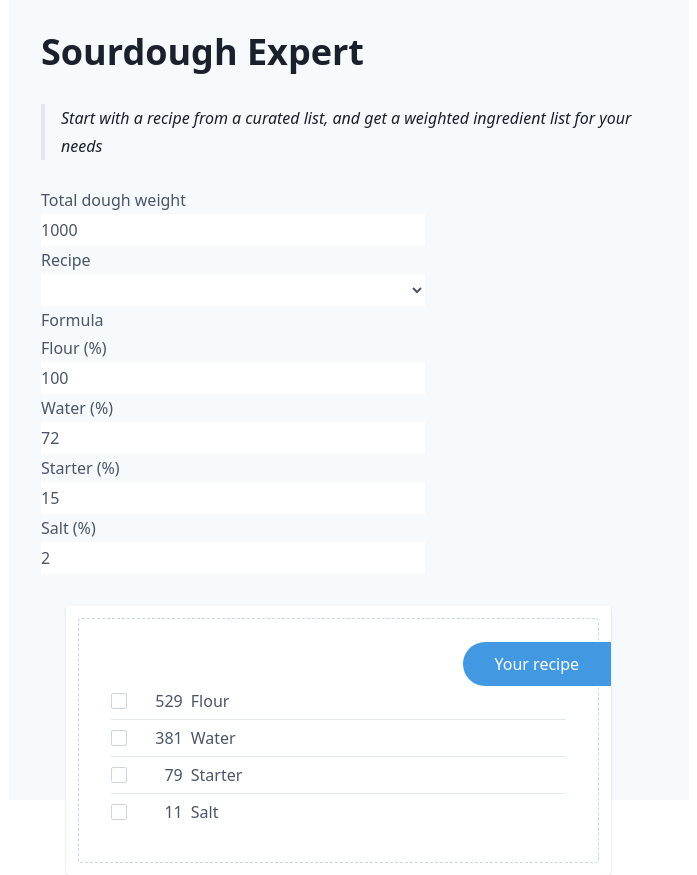
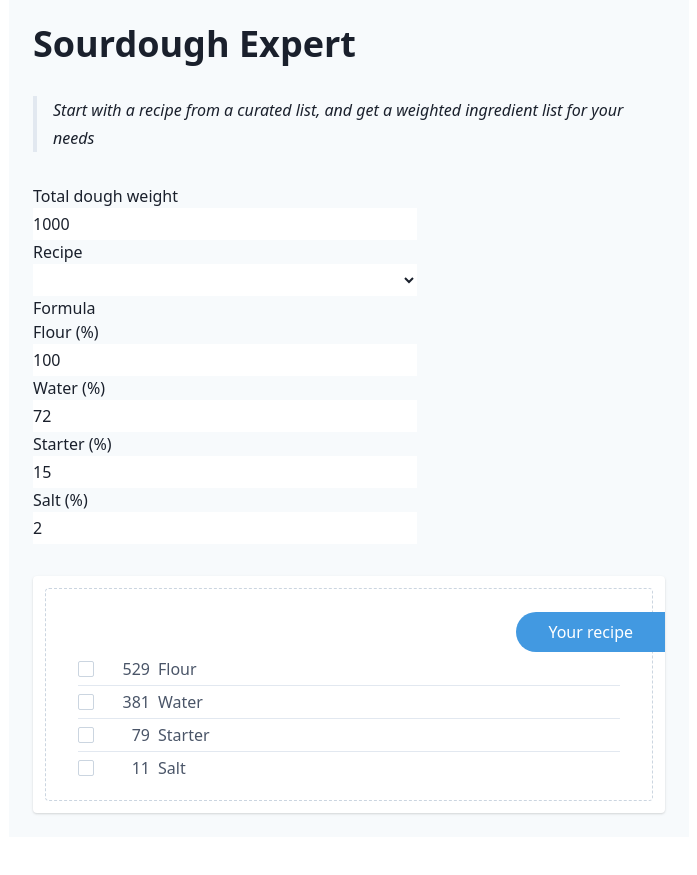
Before and after one commit to awerlang/sourdough, a Vue app: page / in a window 1280 px wide. Shown: the whole page, without its empty margins (291-988 px from the left). After the commit the page ends 837 px from the top, so only its background shows below. Built offline with nearby package versions, Linux system fonts and the light colour scheme.

Commit message:
feat: better spacing around elements

```diff
--- a/src/assets/styles/index.css
+++ b/src/assets/styles/index.css
@@ -9,9 +9,9 @@
   @apply bg-gray-100;
 
   width: clamp(50%, 680px, 100%);
-  height: 100vh;
+  min-height: 100vh;
   margin: auto;
-  padding: 32px;
+  padding: 24px;
 }
 
 @layer utilities {
--- a/src/components/Ingredients.vue
+++ b/src/components/Ingredients.vue
@@ -1,21 +1,21 @@
 <template>
-  <div class="relative sm:w-11/12 rounded bg-white shadow mx-auto mt-8 p-3">
+  <div class="relative rounded bg-white shadow p-3">
     <div
       class="absolute right-0 mt-4 sm:mt-6 rounded-l-full bg-blue-500 text-white py-2 px-8"
     >
       Your recipe
     </div>
     <div
-      class="border border-dashed divide-y border-gray-400 rounded p-8 pt-16"
+      class="border border-dashed divide-y border-gray-400 rounded p-4 pt-16 sm:px-8"
     >
       <div
         v-for="item in ingredients"
         :key="item.name"
         class="grid gap-2 text-gray-700 py-1"
-        style="grid-template-columns: 2em 2em auto"
+        style="grid-template-columns: 1em 3em auto"
       >
         <span class="w-4 h-4 border rounded-sm border-gray-400 self-center" />
-        <span class="text-right">{{ item.amount }}</span>
+        <span class="self-center text-right">{{ item.amount }}</span>
         <span>{{ item.name }}</span>
       </div>
     </div>
--- a/src/components/MainForm.vue
+++ b/src/components/MainForm.vue
@@ -5,7 +5,8 @@
       Start with a recipe from a curated list, and get a weighted ingredient
       list for your needs
     </blockquote>
-    <form class="max-w-sm">
+  </div>
+  <form class="max-w-sm my-8">
     <Field
       v-model.number="weight"
       label="Total dough weight"
@@ -13,7 +14,7 @@
       min="1"
     />
     <div>
-        <label>
+      <label class="block">
         Recipe
         <RecipeList @select="recipeSelected" />
       </label>
@@ -26,7 +27,6 @@
   </form>
 
   <Ingredients :ingredients="ingredients" />
-  </div>
 </template>
 
 <script lang="ts">
```
Also changed, not shown: 2 other files (tests, documents, lock files or other folders). Lines whose indentation alone changed are shown as unchanged.
